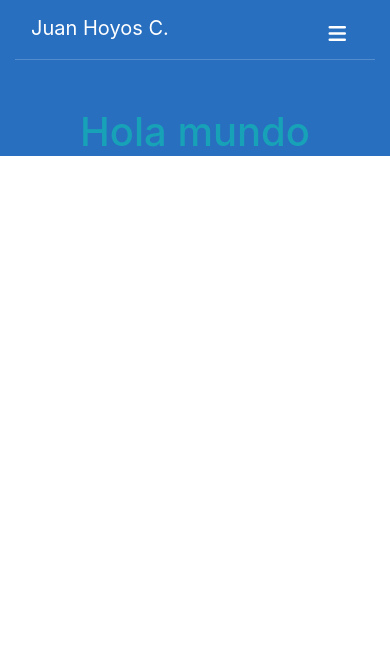
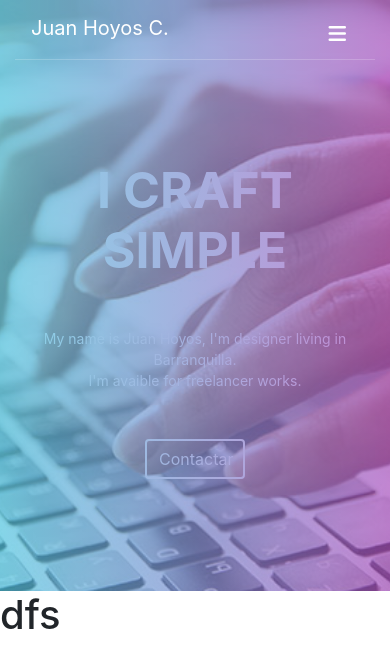
Before and after one commit to JuanHoyosC/portafolio, an Angular app: page / in a window 390 px wide. Shown: the top 668 px of the page. Built offline with nearby package versions, Linux system fonts and the light colour scheme.

Commit message:
Banner casi listo, falta arreglar el degradado y ver como queda en responsive

```diff
--- a/src/app/components/app/app.component.html
+++ b/src/app/components/app/app.component.html
@@ -1 +1,2 @@
 <app-banner></app-banner>
+<h1>dfs</h1>
--- a/src/app/components/banner/banner.component.html
+++ b/src/app/components/banner/banner.component.html
@@ -1,6 +1,19 @@
-<div class = "main">
+<div class="main">
     <div class="container">
+
         <app-navegacion></app-navegacion>
-        <h1 class ="my-5 text-info text-center">Hola mundo</h1>
+
+        <h1 class="text-center title-initial">I CRAFT SIMPLE</h1>
+
+        <p class="description text-center mt-5">
+            My name is Juan Hoyos, I'm designer living in Barranquilla.
+            <br>
+            I'm avaible for freelancer works.
+        </p>
+
+        <div class="button mt-5">
+            <button class="btn text-white">Contactar</button>
+        </div>
+
     </div>
 </div>
--- a/src/app/components/banner/banner.component.scss
+++ b/src/app/components/banner/banner.component.scss
@@ -1,3 +1,45 @@
-.main{
-    background: rgb(40, 111, 192);
+.main {
+    min-height: 70vh;
+    background-image: url("../../imagenes/img-banner.jpg");
+    background-repeat: no-repeat;
+    background-size: cover;
+    background-position: center;
+    background-attachment: fixed;
 }
+
+.main:before {
+    content: "";
+    width: 100%;
+    min-height: 70vh;
+    position: absolute;
+    top: 0;
+    left: 0;
+    background: linear-gradient(90deg,#52c4df, #ad55c1);
+    opacity: 0.7;
+    z-index: 0;
+}
+
+.title-initial{
+   color:white;
+   font-size: 50px;
+   font-weight: bold;
+   margin-top: 100px;
+   margin-bottom: 0px;
+}
+
+.description{
+    color:rgba(255,255,255,1);
+    font-size: 14px;
+    margin-bottom: 0px;
+}
+
+.button{
+    width:100px;
+    margin:auto;
+}
+
+.button button{
+    width: 100%;
+    border: 2px solid white;
+    margin-bottom: 100px;
+}
```
Also changed, not shown: src/app/imagenes/img-banner.jpg (added).
